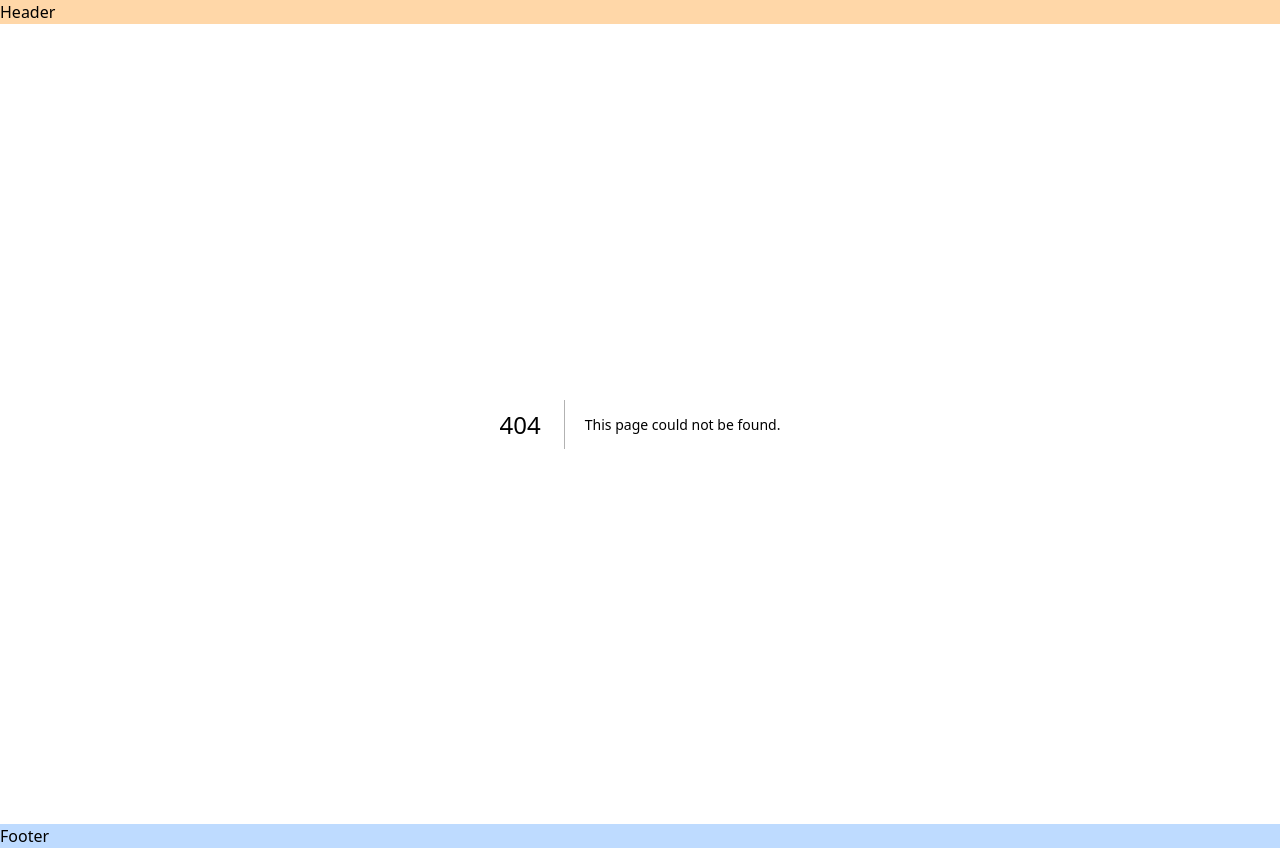
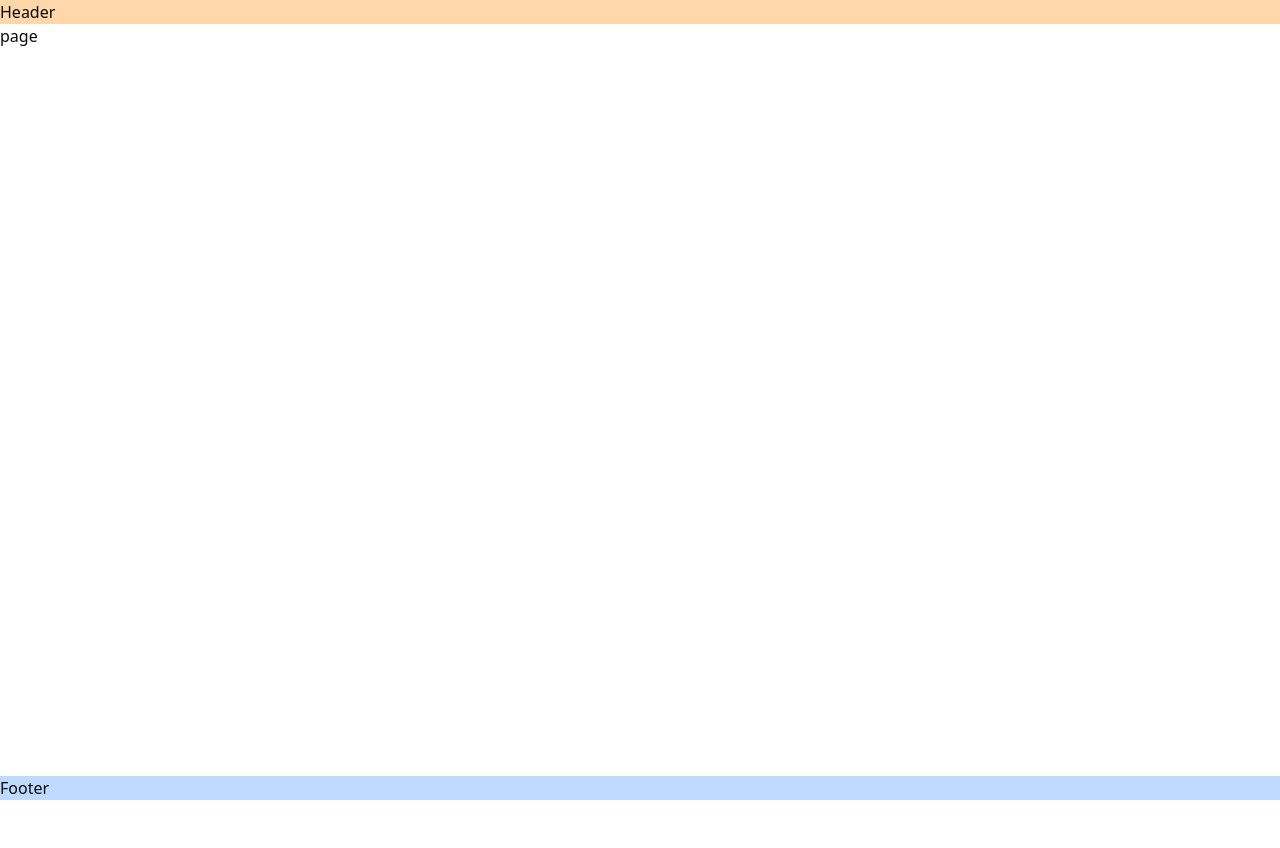
Before and after one commit to ShSato4JPN/world-of-zono-v5, a Next.js app: page /blogs in a window 1280 px wide. Before the commit this address had no page. After the commit the page ends 800 px from the top, so only its background shows below. Built offline with nearby package versions, Linux system fonts and the light colour scheme.

Commit message:
feat: 記事ページのエンドポイントを追加

```diff
--- a/package.json
+++ b/package.json
@@ -18,6 +18,7 @@
     "radix-ui": "^1.4.3",
     "react": "19.2.3",
     "react-dom": "19.2.3",
+    "react-error-boundary": "^6.1.0",
     "tailwind-merge": "^3.4.0"
   },
   "devDependencies": {
--- /dev/null
+++ b/src/app/blogs/[id]/page.tsx
@@ -0,0 +1,12 @@
+import { use } from "react";
+import { ErrorBoundary } from "react-error-boundary";
+
+export default function Page({ params }: { params: Promise<{ id: string }> }) {
+  const { id } = use(params);
+
+  return (
+    <ErrorBoundary fallback={<div>エラーが発生しました。</div>}>
+      <div>{id}</div>
+    </ErrorBoundary>
+  );
+}
--- /dev/null
+++ b/src/app/blogs/page.tsx
@@ -0,0 +1,9 @@
+import { ErrorBoundary } from "react-error-boundary";
+
+export default function Page() {
+  return (
+    <ErrorBoundary fallback={<div>エラーが発生しました。</div>}>
+      <div>page</div>
+    </ErrorBoundary>
+  );
+}
```
Also changed, not shown: 1 other file (tests, documents, lock files or other folders).
